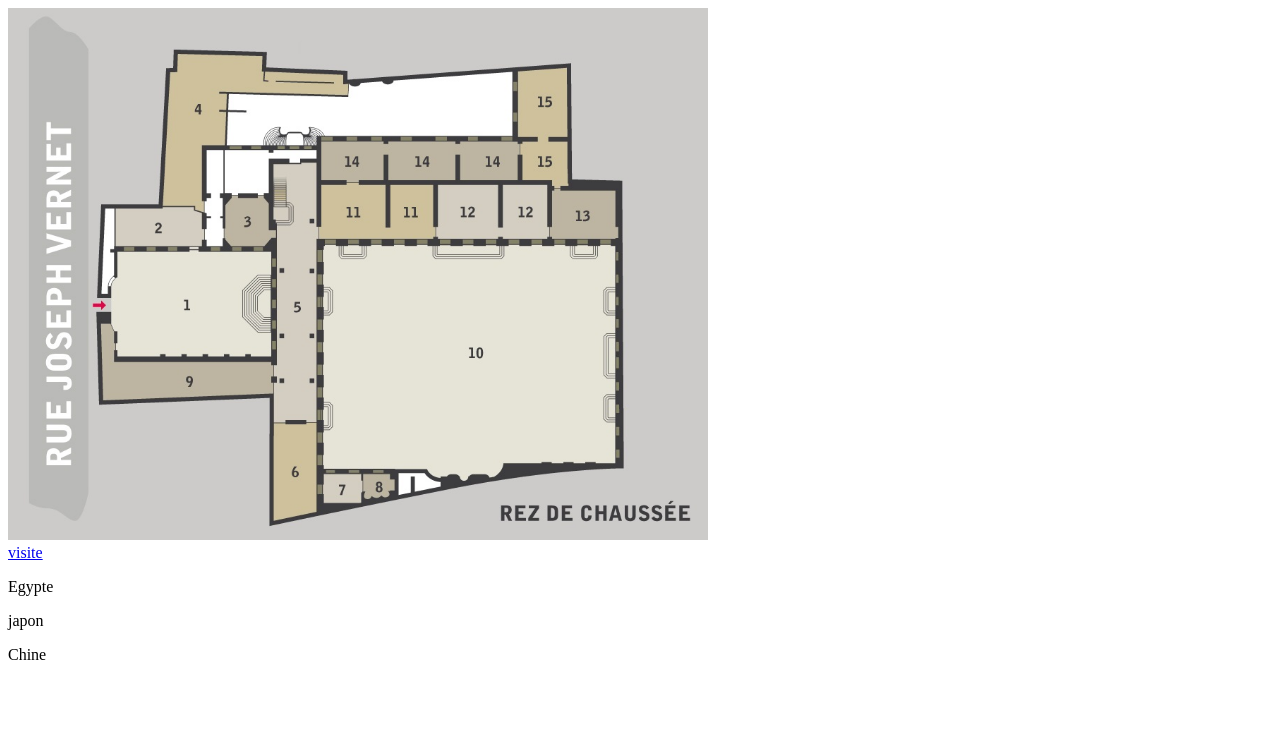
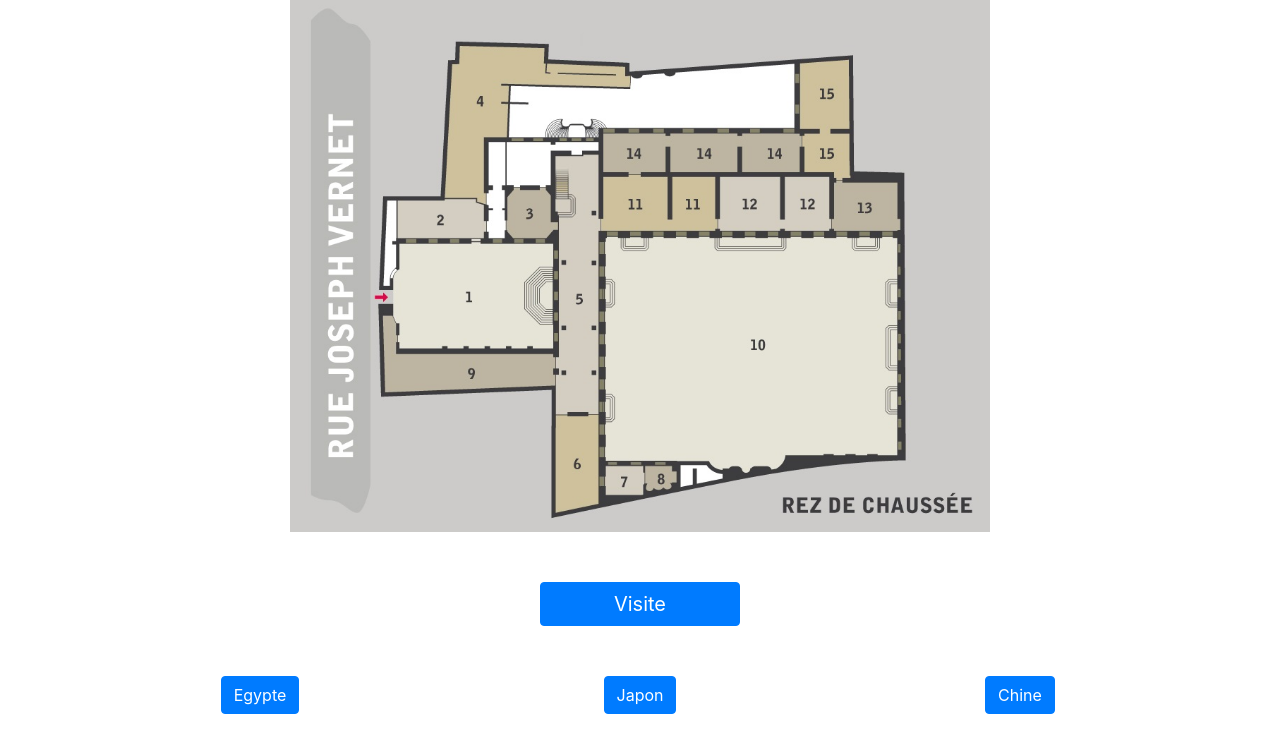
Before and after one commit to ipkathon07/ipikathon_2018, a plain HTML site: page Accueil.html in a window 1280 px wide. Drawn offline with nearby package versions, Linux system fonts and the light colour scheme; files whose address does not match are found by name.

Commit message:
modif css

```diff
--- a/Accueil.html
+++ b/Accueil.html
@@ -3,8 +3,12 @@
 <head>
   <meta charset="utf-8">
   <title>Accueil</title>
+  <link rel="stylesheet" href="https://stackpath.bootstrapcdn.com/bootstrap/4.1.3/css/bootstrap.min.css" integrity="sha384-MCw98/SFnGE8fJT3GXwEOngsV7Zt27NXFoaoApmYm81iuXoPkFOJwJ8ERdknLPMO" crossorigin="anonymous">
+  <script src="https://code.jquery.com/jquery-3.3.1.slim.min.js" integrity="sha384-q8i/X+965DzO0rT7abK41JStQIAqVgRVzpbzo5smXKp4YfRvH+8abtTE1Pi6jizo" crossorigin="anonymous"></script>
+<script src="https://cdnjs.cloudflare.com/ajax/libs/popper.js/1.14.3/umd/popper.min.js" integrity="sha384-ZMP7rVo3mIykV+2+9J3UJ46jBk0WLaUAdn689aCwoqbBJiSnjAK/l8WvCWPIPm49" crossorigin="anonymous"></script>
+<script src="https://stackpath.bootstrapcdn.com/bootstrap/4.1.3/js/bootstrap.min.js" integrity="sha384-ChfqqxuZUCnJSK3+MXmPNIyE6ZbWh2IMqE241rYiqJxyMiZ6OW/JmZQ5stwEULTy" crossorigin="anonymous"></script>
 </head>
-<body>
+<body  class="text-center">
     <header>
 
     </header>
@@ -16,21 +20,22 @@
             </div>
         </div>
         <!--visite-->
-        <div class="row">
-            <div class="col-lg-9">
-                <a href="#">visite</a>
+        <div class="row center-block " style="margin-top : 50px">
+            <div class="col-lg-12 center-block">
+
+                <a class="btn btn-primary" style="width: 200px; font-size: 20px" href="#" role="button">Visite</a>
             </div>
         </div>
         <!--Les artistes-->
-        <div class="row">
-            <div class="col-lg-3">
-                <p>Egypte</p>
+        <div class="row text-center" style="margin-top : 50px; margin-bottom : 50px">
+            <div class="col-lg-4">
+                <a class="btn btn-primary" href="#">Egypte</a>
             </div>
-            <div class="col-lg-3">
-                <p>japon</p>
-            <div>
-            <div class="col-lg-3">
-                <p>Chine</p>
+            <div class="col-lg-4">
+                <a class="btn btn-primary" href="#" >Japon</a>
+            </div>
+            <div class="col-lg-4">
+                <a class="btn btn-primary" href="#" >Chine</a>
             </div>
         </div>
     </div>
```
